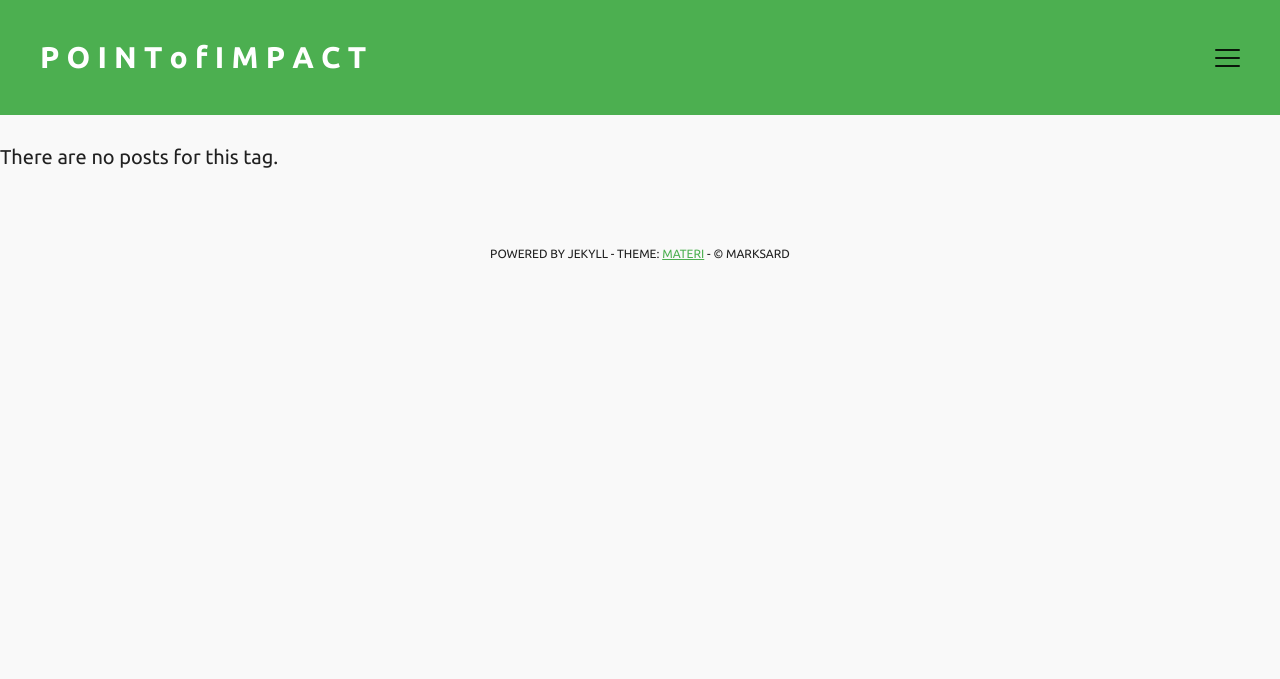
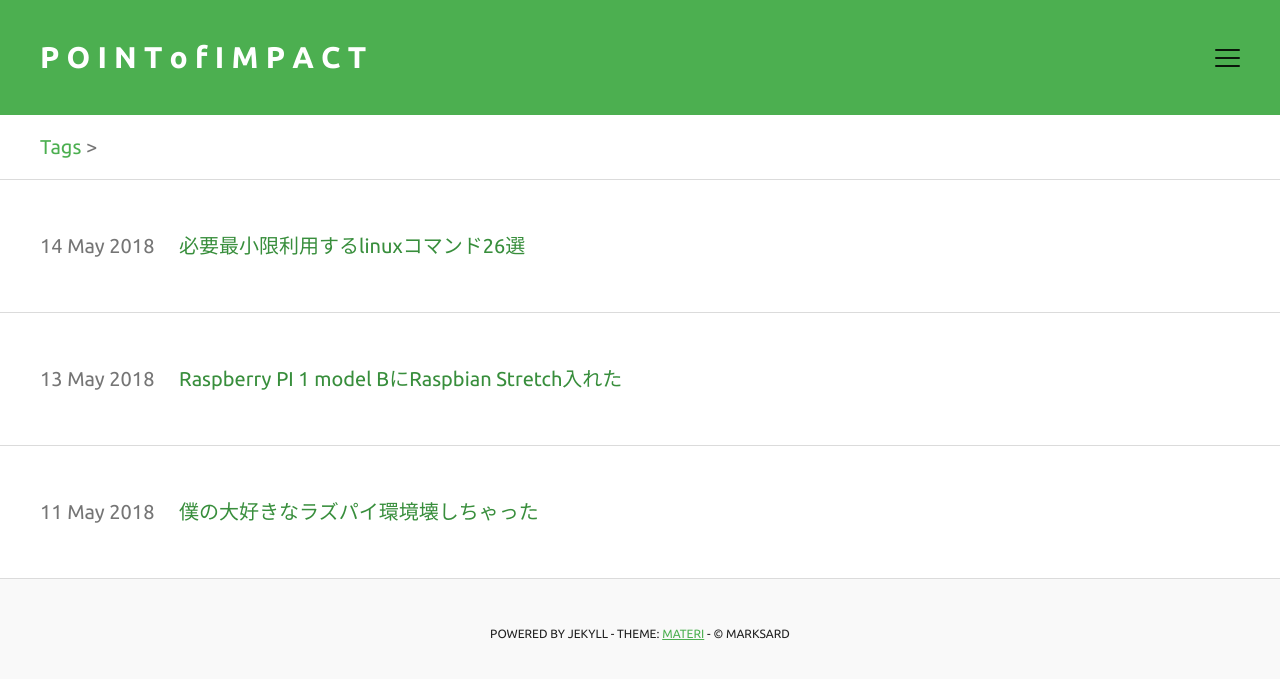
Before and after one commit to marksard/marksard.github.io, a Jekyll site: the page built from tags/linux.md, in a window 1280 px wide. Shown: the top 679 px of the page. Built offline with Jekyll 4.4.1, drawn with Linux system fonts in a browser that asks for light colours; some of the changed lines change nothing that is shown.

Commit message:
[article][update]

```diff
--- a/_posts/2018-05-11-broken-my-raspbian-wheezy.markdown
+++ b/_posts/2018-05-11-broken-my-raspbian-wheezy.markdown
@@ -2,7 +2,7 @@
 layout: post
 title: "僕の大好きなラズパイ環境壊しちゃった"
 date: 2018-05-11 11:00:00 +0900
-tag: [raspberrypi]
+tag: [raspberrypi, linux]
 ---
 
 # オーパッキャマラードー パッキャマラードー…
--- a/_posts/2018-05-13-install-raspbian-stretch.markdown
+++ b/_posts/2018-05-13-install-raspbian-stretch.markdown
@@ -2,7 +2,7 @@
 layout: post
 title: "Raspberry PI 1 model BにRaspbian Stretch入れた"
 date: 2018-05-13 12:00:00 +0900
-tag: [raspberrypi]
+tag: [raspberrypi, linux]
 ---
 
 # 復活
--- /dev/null
+++ b/_posts/2018-05-14-notes-of-linux-command.markdown
@@ -0,0 +1,107 @@
+---
+layout: post
+title: "必要最小限利用するlinuxコマンド26選"
+date: 2018-05-14 18:00:00 +0900
+tag: [linux]
+---
+
+　あんまりにも個人的すぎるのでqiitaに書くのやめてこちらに。基本winユーザーなのでlinuxのコマンド忘れやすいんですよね…
+　オプション指定でもっといろいろ機能が使えるので詳しいことは別途検索するなりしてください。
+
+# su
+　一時的にroot権限のシェルを得るやつ。
+　su後はexitで元のユーザーに戻る。
+
+# sudo
+　後に続けたコマンドだけroot権限で実行するやつ。
+
+# ls
+* -la
+　カレントディレクト、または指定したディレクトリのファイル一覧を表示するやつ。
+　-laでユーザーやグループ、操作権限を表示してくれる。
+
+# cd
+　カレントディレクトリを指定したディレクトリに移動するやつ。
+
+# ln
+* -fs
+　シンボリックリンクを作成するやつ。
+　-fsで指定した名前が一緒でも強制的に作成してくれる。
+
+# unlink
+　シンボリックリンクを削除するやつ。
+
+# mkdir
+　ディレクトリを作成するやつ。
+
+# rm
+* -r
+　ファイルを削除するやつ。
+　-rオプション付けてディレクトリを指定するとリカーシブにディレクトリを検索して削除してくれる。
+
+# mv
+　ファイルを移動するやつ。
+
+# cp
+* -r
+　ファイルをコピーするやつ。
+　-rオプション付けてディレクトリを指定するとディレクトリまるごとコピーしてくれる。
+
+# apt / apt-get
+* install
+* remove
+* update
+* upgrade
+　アプリをインストールしたりアップデートしたり削除したりするやつ。
+
+# nano
+* ctrl+x
+　エディタ。多少win寄りで扱いやすい。
+　ctrl+xで終了時ファイル更新してれば保存するか聞かれるので任意でy/nを選択する。
+
+# vi
+* i
+* q!
+* wq
+　エディタ。コマンド打ってからなにかせなあかんやつ。
+　iで編集し、escでコマンドモードに戻る。q!は保存せず終了、wqで保存終了。変な事やっちゃったらesc連打してq!で何もなかった事にする。
+
+# wget curl
+　ネットからダウンロードするやつ。
+
+# tar
+* xvzf
+　ネットからDLした*.tar.gzファイルとかを展開するやつ。
+　xvzfで解凍して展開してくれる。
+
+# fg
+　実行中ctrl+zとか押しちゃった時に元のプロセスに戻れるやつ。
+
+# top
+　cpuその他の状態を見るタスクマネージャー的なやつ。
+
+# ifconfig
+　ネットワーク情報を見るやつ。
+
+# ps
+* -alx
+　プロセスの情報を見るやつ。
+　-alxで大抵ほしい情報が見られる。
+
+# df
+* -h
+　マウントされてるディスクの状態を調べるやつ。
+　-hで容量が見やすくなる。
+
+# fdisk
+* -l
+　マウントされてないもの含めたディスク関連を調べるやつ。
+　-lで大体表示される。無理ならdmesgとか。
+
+# mount / umount
+　USBとかをマウントするやつ。
+
+# kill
+　psコマンドでUIDを指定するとそのプロセスをkill出来るやつ。
+
+以上。こんだけ覚えとけば一通り出来るよね。
```
